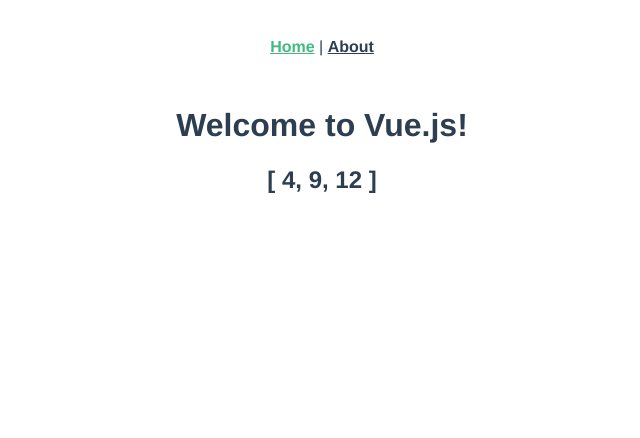
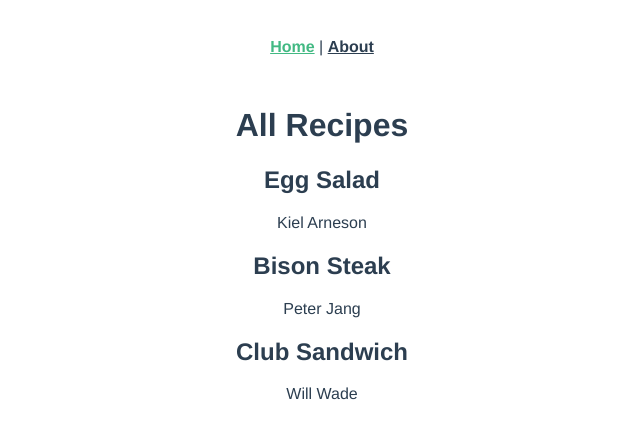
Before and after one commit to kielarneson/simple-mini-capstone-frontend, a Vue app: page / in a window 1280 px wide. Shown: the top 438 px of the page, without its empty margins (318-958 px from the left). Built offline with nearby package versions, Linux system fonts and the light colour scheme.

Commit message:
Testing Vue with recipes data

```diff
--- a/src/views/Home.vue
+++ b/src/views/Home.vue
@@ -1,8 +1,10 @@
 <template>
   <div class="home">
-    <h1>{{ message }}</h1>
-    <p>{{ message2 }}</p>
-    <h2>{{ addThree(numbers) }}</h2>
+    <h1>All Recipes</h1>
+    <div v-for="recipe in recipes" v-bind:key="recipe.id">
+      <h2>{{ recipe.title }}</h2>
+      <p>{{ recipe.chef }}</p>
+    </div>
   </div>
 </template>
 
@@ -12,22 +14,14 @@
 export default {
   data: function () {
     return {
-      message: "Welcome to Vue.js!",
-      numbers: [1, 6, 9],
+      recipes: [
+        { id: 1, chef: "Kiel Arneson", title: "Egg Salad" },
+        { id: 2, chef: "Peter Jang", title: "Bison Steak" },
+        { id: 3, chef: "Will Wade", title: "Club Sandwich" },
+      ],
     };
   },
   created: function () {},
-  methods: {
-    addThree: function (array) {
-      var index = 0;
-      var newNumbers = [];
-
-      while (index < array.length) {
-        newNumbers.push(array[index] + 3);
-        index += 1;
-      }
-      return newNumbers;
-    },
-  },
+  methods: {},
 };
 </script>
```
